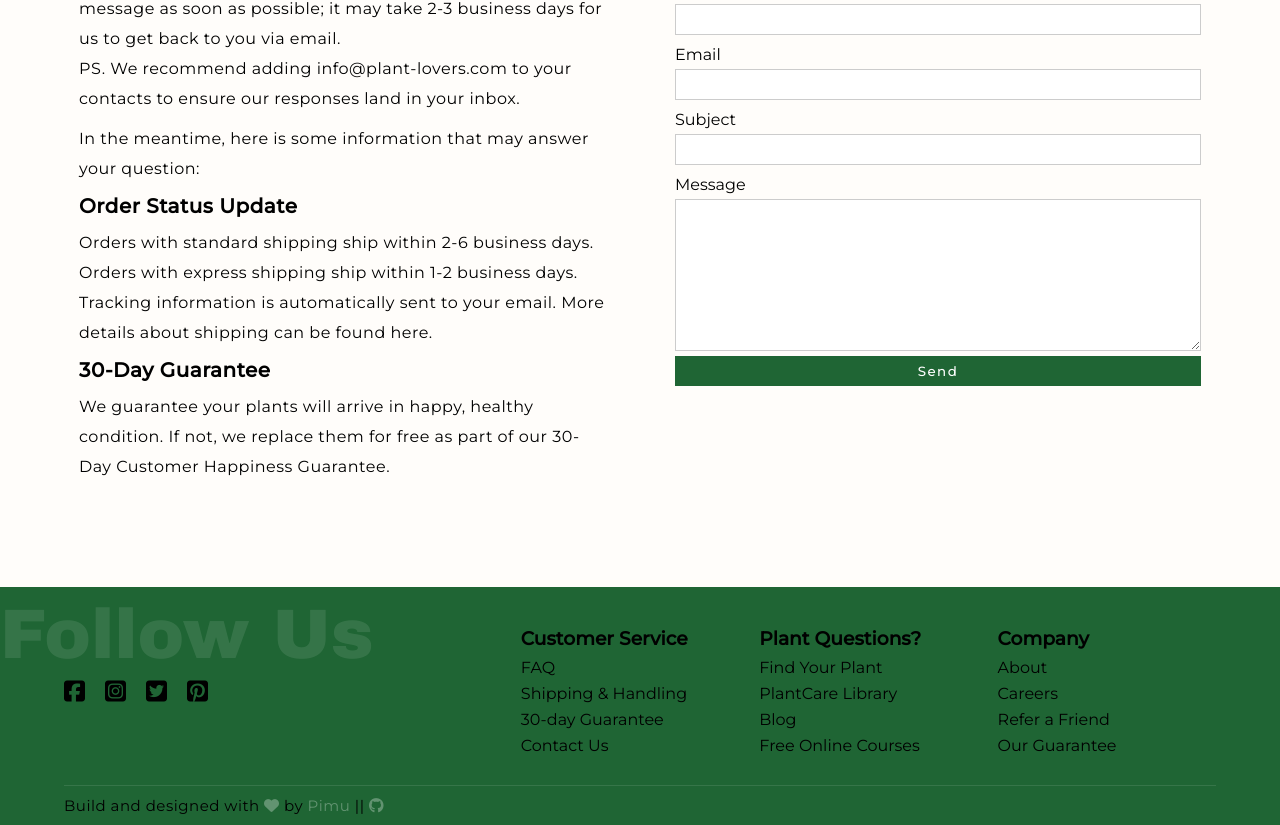
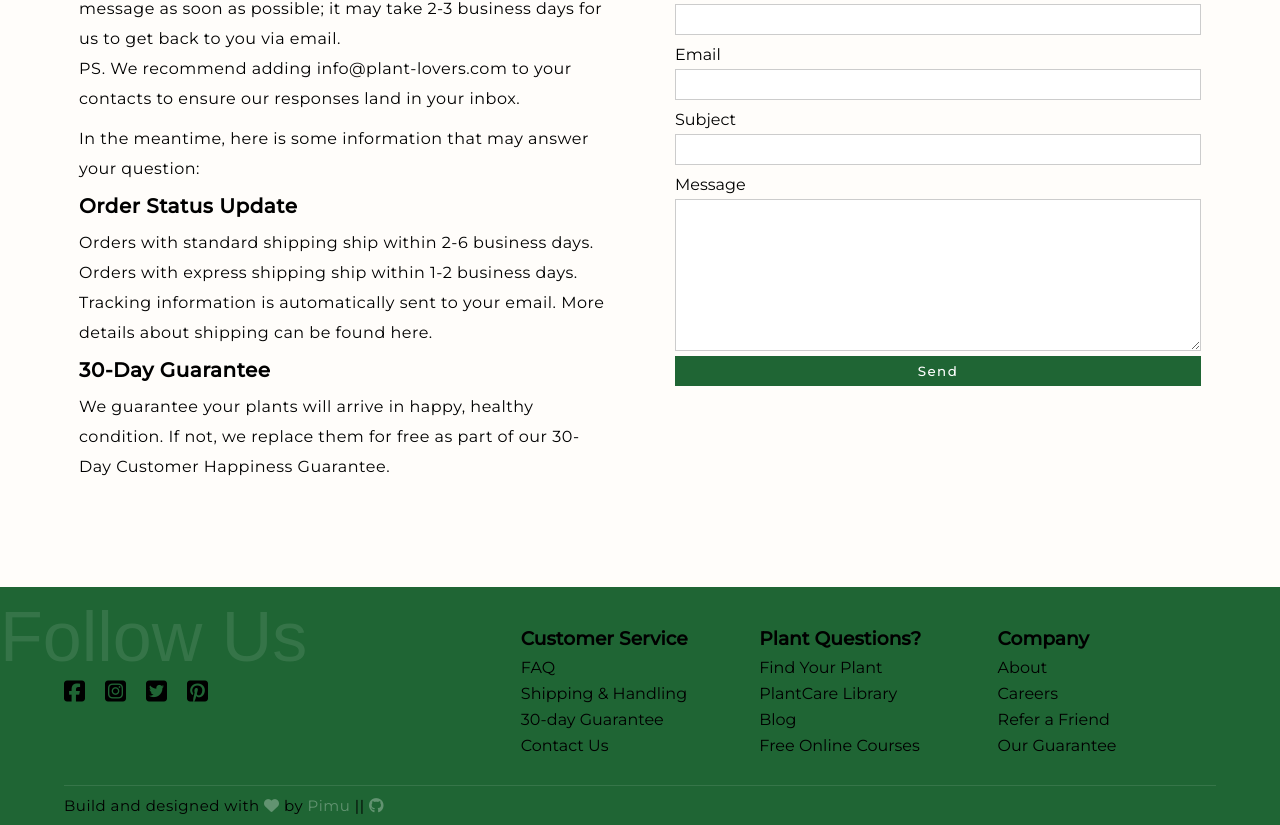
Before and after one commit to Mashha/shopping-cart, a React (Vite) app: page /shopping-cart/contact in a window 1280 px wide. Shown: the part 260-1085 px from the top of the page. Built offline with nearby package versions, Linux system fonts and the light colour scheme; a web font is replaced by a local one.

Commit message:
changed top in before element

```diff
--- a/src/components/hero/heroStyles.css
+++ b/src/components/hero/heroStyles.css
@@ -1,7 +1,5 @@
 @import url("https://fonts.googleapis.com/css2?family=Poppins:wght@900&display=swap");
-@import url("https://fonts.googleapis.com/css2?family=Archivo+Black&display=swap");
-@import url('https://fonts.googleapis.com/css2?family=Secular+One&display=swap');
-@import url('https://fonts.googleapis.com/css2?family=Archivo:wght@800&display=swap');
+@import url("https://fonts.googleapis.com/css2?family=Archivo:wght@800&display=swap");
 
 .hero-section {
   width: 100%;
@@ -30,7 +28,7 @@
 }
 
 .left h3 {
-  font-family: "archivo", sans-serif;
+  font-family: "Archivo", sans-serif;
   font-size: 40px;
   position: relative;
 }
@@ -40,7 +38,7 @@
   content: "";
   width: 70px;
   height: 7px;
-  top: 0;
+  top: -5px;
   border-radius: 10px;
   background-color: var(--green-light);
 }
@@ -164,7 +162,7 @@
   }
 
   .left h3::before {
-    top: 8px;
+    top: -2px;
   }
 
   .left p {
```
